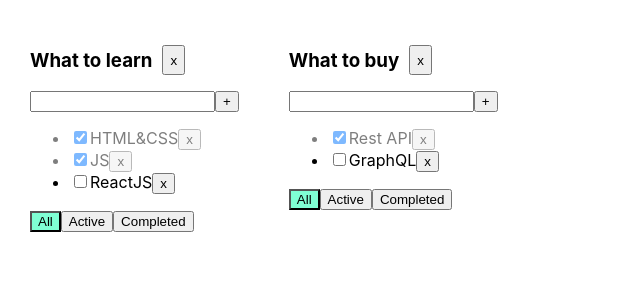
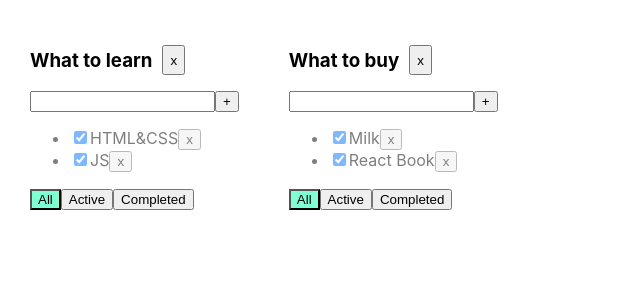
Before and after one commit to Photi31/ToDo_Tuesday, a React (Create React App) app: page / in a window 1280 px wide. Shown: the top 300 px of the page, without its empty margins (0-640 px from the left). Built offline with nearby package versions, Linux system fonts and the light colour scheme.

Commit message:
Start lesson 2 in Tuesday

```diff
--- a/src/App.tsx
+++ b/src/App.tsx
@@ -4,100 +4,111 @@ import {TaskType, Todolist} from './Todolist';
 import {v1} from 'uuid';
 
 export type FilterValuesType = "all" | "active" | "completed";
-
-type TodolistsType = {
+type TodolistType = {
     id: string
     title: string
     filter: FilterValuesType
 }
 
 type TasksStateType = {
-    [key: string]: TaskType[]
+    [key: string]: Array<TaskType>
 }
 
+
 function App() {
+    let todolistId1 = v1();
+    let todolistId2 = v1();
 
-    let todolistID1 = v1()
-    let todolistID2 = v1()
-
-    let [todolists, setTodolists] = useState<Array<TodolistsType>>([
-        {id: todolistID1, title: 'What to learn', filter: 'all'},
-        {id: todolistID2, title: 'What to buy', filter: 'all'},
+    let [todolists, setTodolists] = useState<Array<TodolistType>>([
+        {id: todolistId1, title: "What to learn", filter: "all"},
+        {id: todolistId2, title: "What to buy", filter: "all"}
     ])
 
     let [tasks, setTasks] = useState<TasksStateType>({
-        [todolistID1]: [
-            {id: v1(), title: 'HTML&CSS', isDone: true},
-            {id: v1(), title: 'JS', isDone: true},
-            {id: v1(), title: 'ReactJS', isDone: false},
-
+        [todolistId1]: [
+            {id: v1(), title: "HTML&CSS", isDone: true},
+            {id: v1(), title: "JS", isDone: true}
         ],
-        [todolistID2]: [
-            {id: v1(), title: 'Rest API', isDone: true},
-            {id: v1(), title: 'GraphQL', isDone: false},
+        [todolistId2]: [
+            {id: v1(), title: "Milk", isDone: true},
+            {id: v1(), title: "React Book", isDone: true}
         ]
-    })
+    });
 
 
-    function removeTask(id: string, todolistID: string) {
-        let todolistTasks = tasks[todolistID]
-        tasks[todolistID] = todolistTasks.filter(task => task.id !== id)
-        setTasks({...tasks})
-    }
-
-    function addTask(title: string, todolistID: string) {
-        let task = {id: v1(), title: title, isDone: false}
-        let todolistTasks = tasks[todolistID]
-        tasks[todolistID] = [task, ...todolistTasks]
-        setTasks({...tasks})
-    }
-
-    function changeStatus(taskId: string, isDone: boolean, todolistID: string) {
-        let todolistTasks = tasks[todolistID]
-        let task = todolistTasks.find(t => t.id === taskId);
-        if (task) {
-            task.isDone = isDone;
-        }
+    function removeTask(id: string, todolistId: string) {
+        //достанем нужный массив по todolistId:
+        let todolistTasks = tasks[todolistId];
+        // перезапишем в этом объекте массив для нужного тудулиста отфилтрованным массивом:
+        tasks[todolistId] = todolistTasks.filter(t => t.id != id);
+        // засетаем в стейт копию объекта, чтобы React отреагировал перерисовкой
         setTasks({...tasks});
     }
 
-    function changeFilter(value: FilterValuesType, todolistId:string) {
-        let todolist = todolists.find(tl => tl.id === todolistId)
+    function addTask(title: string, todolistId: string) {
+        let task = {id: v1(), title: title, isDone: false};
+        //достанем нужный массив по todolistId:
+        let todolistTasks = tasks[todolistId];
+        // перезапишем в этом объекте массив для нужного тудулиста копией, добавив в начало новую таску:
+        tasks[todolistId] = [task, ...todolistTasks];
+        // засетаем в стейт копию объекта, чтобы React отреагировал перерисовкой
+        setTasks({...tasks});
+    }
+
+    function changeStatus(id: string, isDone: boolean, todolistId: string) {
+        //достанем нужный массив по todolistId:
+        let todolistTasks = tasks[todolistId];
+        // найдём нужную таску:
+        let task = todolistTasks.find(t => t.id === id);
+        //изменим таску, если она нашлась
+        if (task) {
+            task.isDone = isDone;
+            // засетаем в стейт копию объекта, чтобы React отреагировал перерисовкой
+            setTasks({...tasks});
+        }
+    }
+
+    function changeFilter(value: FilterValuesType, todolistId: string) {
+        let todolist = todolists.find(tl => tl.id === todolistId);
         if (todolist) {
-            todolist.filter = value
+            todolist.filter = value;
             setTodolists([...todolists])
         }
     }
 
-    const removeTodolist = (id: string) => {
-        setTodolists(todolists.filter(todolist => todolist.id !== id))
-        delete tasks[id]
-        setTasks({...tasks})
+    function removeTodolist(id: string) {
+        // засунем в стейт список тудулистов, id которых не равны тому, который нужно выкинуть
+        setTodolists(todolists.filter(tl => tl.id != id));
+        // удалим таски для этого тудулиста из второго стейта, где мы храним отдельно таски
+        delete tasks[id]; // удаляем св-во из объекта... значением которого являлся массив тасок
+        // засетаем в стейт копию объекта, чтобы React отреагировал перерисовкой
+        setTasks({...tasks});
     }
 
     return (
         <div className="App">
             {
-                todolists.map(todolist => {
-                    let allTodolistTasks = tasks[todolist.id]
+                todolists.map(tl => {
+                    let allTodolistTasks = tasks[tl.id];
                     let tasksForTodolist = allTodolistTasks;
 
-                    if (todolist.filter === "active") {
-                        tasksForTodolist = allTodolistTasks.filter(t => t.isDone === false);
+                    if (tl.filter === "active") {
+                        tasksForTodolist = allTodolistTasks.filter(t => !t.isDone);
                     }
-                    if (todolist.filter === "completed") {
-                        tasksForTodolist = allTodolistTasks.filter(t => t.isDone === true);
+                    if (tl.filter === "completed") {
+                        tasksForTodolist = allTodolistTasks.filter(t => t.isDone);
                     }
 
-                    return <Todolist key={todolist.id}
-                                     id={todolist.id}
-                                     title={todolist.title}
+                    return <Todolist
+                        key={tl.id}
+                        id={tl.id}
+                        title={tl.title}
                         tasks={tasksForTodolist}
                         removeTask={removeTask}
                         changeFilter={changeFilter}
                         addTask={addTask}
                         changeTaskStatus={changeStatus}
-                                     filter={todolist.filter}
+                        filter={tl.filter}
                         removeTodolist={removeTodolist}
                     />
                 })
```
Lines whose indentation alone changed are shown as unchanged.
